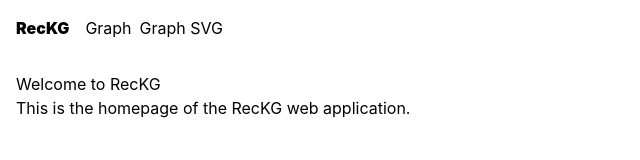
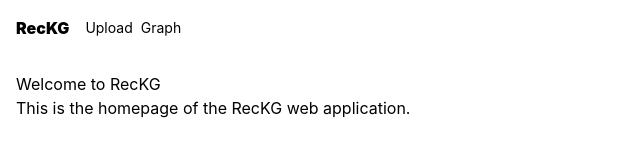
Before and after one commit to ttytu/RecKG-web, a React (Vite) app in the folder frontend/: page / in a window 1280 px wide. Shown: the top 160 px of the page, without its empty margins (0-640 px from the left). Built offline with nearby package versions, Linux system fonts and the light colour scheme; a web font is replaced by a local one.

Commit message:
navbar update

```diff
--- a/frontend/src/components/NavBar.tsx
+++ b/frontend/src/components/NavBar.tsx
@@ -4,18 +4,14 @@ import { Link } from 'react-router-dom';
 
 const NavBar: React.FC = () => {
 	return (
-		<nav className="sticky top-0 flex gap-4 p-4">
-			<div className="font-black">
+		<nav className="sticky top-0 flex gap-4 p-4 items-center">
+			<div className="font-black text-link">
 				<Link to="/">RecKG</Link>
 			</div>
-			<ul className="navbar-links flex gap-2">
-				<li>
-					<Link to="/graph">Graph</Link>
-				</li>
-				<li>
-					<Link to="/graphSVG">Graph SVG</Link>
-				</li>
-			</ul>
+			<div className="navbar-links flex gap-2 *:text-link text-sm">
+				<Link to="/upload">Upload</Link>
+				<Link to="/graph">Graph</Link>
+			</div>
 		</nav>
 	);
 };
```
